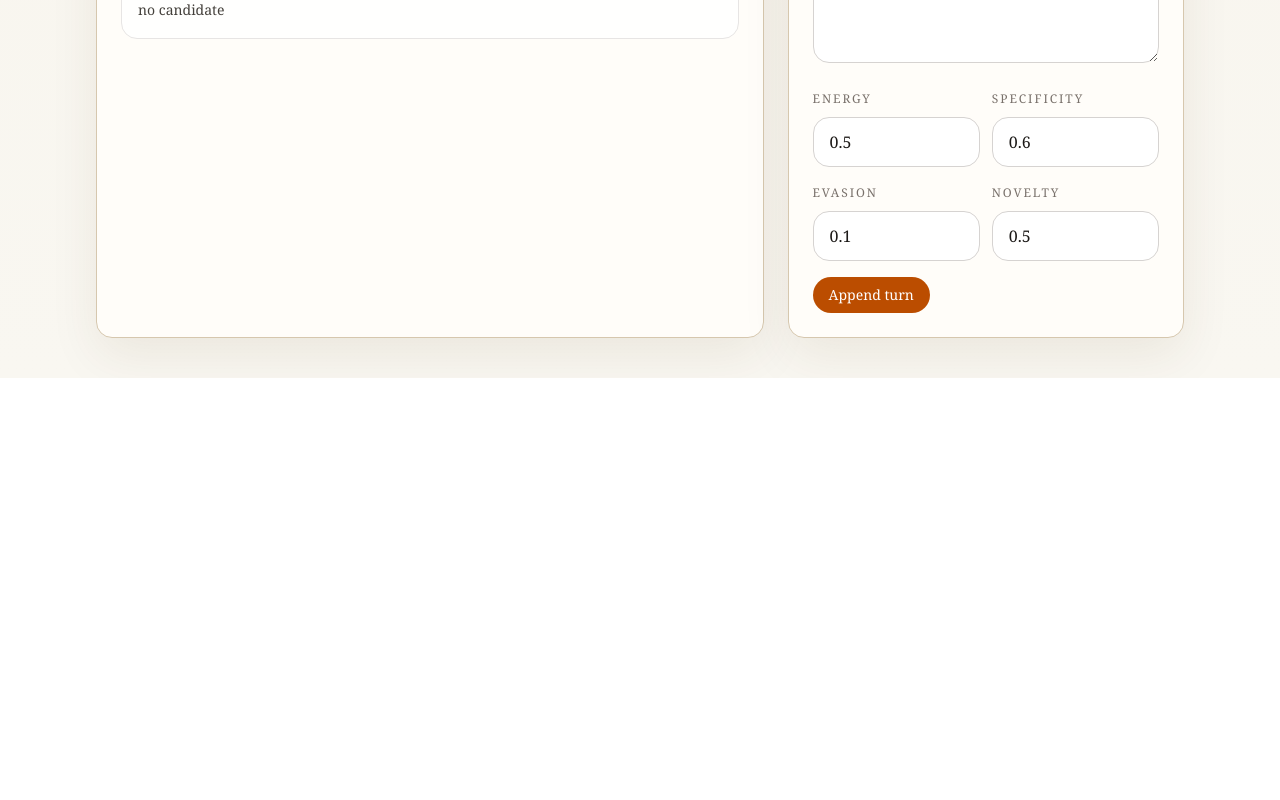
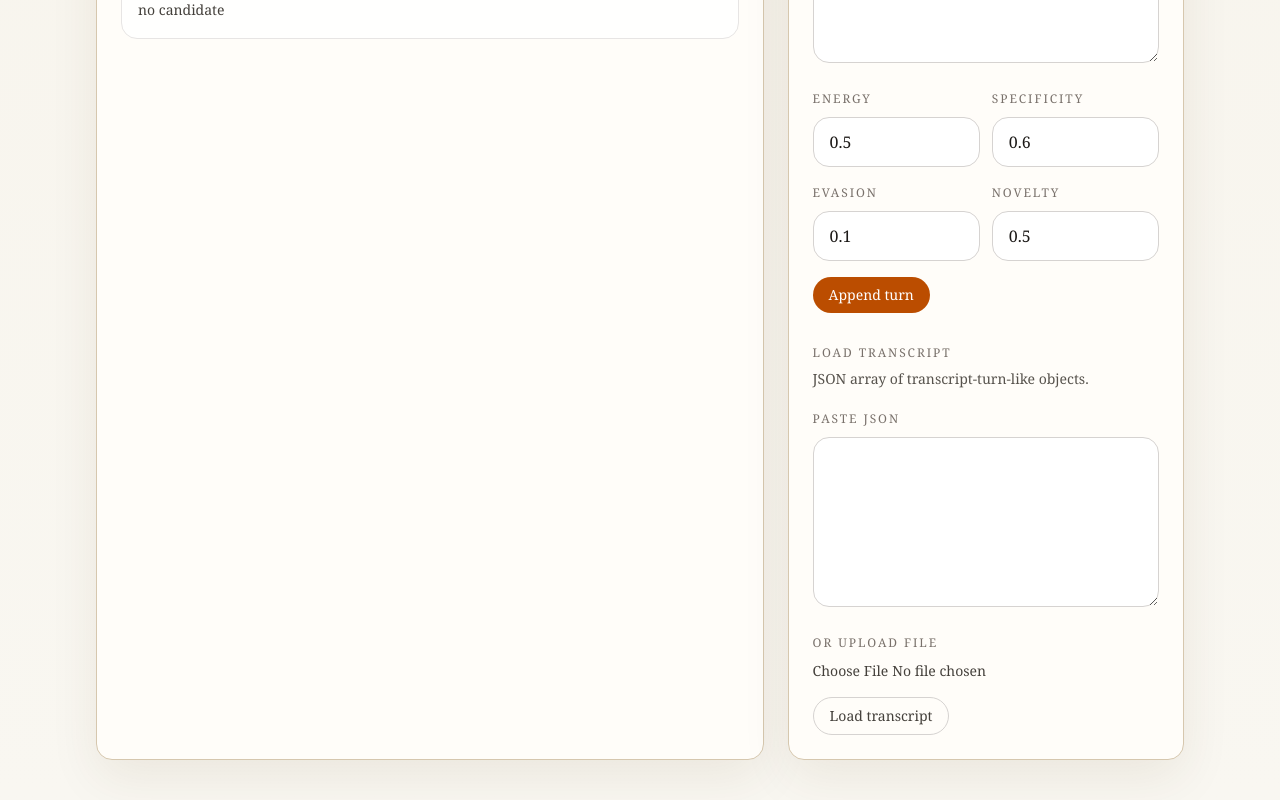
Before and after one commit to DillonPatterson/CuedUp, a Next.js app: page /interview/1/replay in a window 1280 px wide. Shown: the part 2514-3314 px from the top of the page. Before the commit the page ends 2892 px from the top, so only its background shows below. Built offline with nearby package versions, Linux system fonts and the light colour scheme.

Commit message:
Add replay-only transcript JSON loader

```diff
--- a/components/live/interview-replay.tsx
+++ b/components/live/interview-replay.tsx
@@ -9,7 +9,10 @@ import { ThreadBank } from "@/components/live/thread-bank";
 import { TopicMap } from "@/components/live/topic-map";
 import { TranscriptPanel } from "@/components/live/transcript-panel";
 import { buildInterviewSessionTimeline } from "@/lib/state/interview-session-timeline";
-import { appendManualTranscriptTurn } from "@/lib/transcript/manual-turns";
+import {
+  appendManualTranscriptTurn,
+  importReplayTranscriptTurns,
+} from "@/lib/transcript/manual-turns";
 
 type InterviewReplayProps = {
   displaySessionId: string;
@@ -119,6 +122,20 @@ export function InterviewReplay({
     });
   }
 
+  function handleImportTranscript(rawTranscript: string) {
+    const nextTurns = importReplayTranscriptTurns(
+      replayLocalTurns,
+      engineSessionId,
+      rawTranscript,
+    );
+
+    startTransition(() => {
+      setReplayLocalTurns(nextTurns);
+      setCurrentSnapshotIndex(nextTurns.length);
+      setIsAutoplaying(false);
+    });
+  }
+
   return (
     <div className="grid gap-6 xl:grid-cols-[1.6fr_0.95fr]">
       <TranscriptPanel
@@ -156,7 +173,10 @@ export function InterviewReplay({
         currentDecision={currentSnapshot.decisionLogEntry}
         recentDecisions={recentDecisions}
       />
-      <ReplayTranscriptInput onAppend={handleAppendTurn} />
+      <ReplayTranscriptInput
+        onAppend={handleAppendTurn}
+        onImport={handleImportTranscript}
+      />
     </div>
   );
 }
--- a/components/live/replay-transcript-input.tsx
+++ b/components/live/replay-transcript-input.tsx
@@ -6,6 +6,7 @@ import type { ManualTranscriptTurnDraft } from "@/lib/transcript/manual-turns";
 
 type ReplayTranscriptInputProps = {
   onAppend: (draft: ManualTranscriptTurnDraft) => void;
+  onImport: (rawTranscript: string) => void;
 };
 
 const initialDraft: ManualTranscriptTurnDraft = {
@@ -27,8 +28,11 @@ const speakerOptions: TranscriptTurn["speaker"][] = [
 
 export function ReplayTranscriptInput({
   onAppend,
+  onImport,
 }: ReplayTranscriptInputProps) {
   const [draft, setDraft] = useState(initialDraft);
+  const [rawTranscript, setRawTranscript] = useState("");
+  const [loadError, setLoadError] = useState<string | null>(null);
 
   function handleSubmit(event: React.FormEvent<HTMLFormElement>) {
     event.preventDefault();
@@ -57,6 +61,40 @@ export function ReplayTranscriptInput({
       ...currentDraft,
       [key]: Number.isFinite(nextValue) ? nextValue : 0,
     }));
+  }
+
+  function handleImportSubmit(event: React.FormEvent<HTMLFormElement>) {
+    event.preventDefault();
+
+    try {
+      onImport(rawTranscript);
+      setLoadError(null);
+      setRawTranscript("");
+    } catch (error) {
+      setLoadError(
+        error instanceof Error ? error.message : "Unable to load transcript.",
+      );
+    }
+  }
+
+  async function handleFileChange(event: React.ChangeEvent<HTMLInputElement>) {
+    const file = event.target.files?.[0];
+
+    if (!file) {
+      return;
+    }
+
+    try {
+      onImport(await file.text());
+      setLoadError(null);
+      setRawTranscript("");
+    } catch (error) {
+      setLoadError(
+        error instanceof Error ? error.message : "Unable to load transcript.",
+      );
+    } finally {
+      event.target.value = "";
+    }
   }
 
   return (
@@ -175,6 +213,52 @@ export function ReplayTranscriptInput({
           Append turn
         </button>
       </form>
+
+      <form className="mt-8 space-y-4" onSubmit={handleImportSubmit}>
+        <div>
+          <p className="text-xs font-medium uppercase tracking-[0.16em] text-stone-500">
+            Load transcript
+          </p>
+          <p className="mt-2 text-sm text-stone-600">
+            JSON array of transcript-turn-like objects.
+          </p>
+        </div>
+
+        <label className="block">
+          <span className="text-xs font-medium uppercase tracking-[0.16em] text-stone-500">
+            Paste JSON
+          </span>
+          <textarea
+            value={rawTranscript}
+            onChange={(event) => setRawTranscript(event.target.value)}
+            rows={6}
+            className="mt-2 w-full rounded-2xl border border-stone-300 bg-white px-4 py-3 text-stone-900"
+          />
+        </label>
+
+        <label className="block">
+          <span className="text-xs font-medium uppercase tracking-[0.16em] text-stone-500">
+            Or upload file
+          </span>
+          <input
+            type="file"
+            accept=".json,application/json,text/json"
+            onChange={handleFileChange}
+            className="mt-2 block w-full text-sm text-stone-700"
+          />
+        </label>
+
+        {loadError ? (
+          <p className="text-sm text-rose-700">{loadError}</p>
+        ) : null}
+
+        <button
+          type="submit"
+          className="rounded-full border border-stone-300 px-4 py-2 text-sm font-medium text-stone-700 transition hover:border-stone-400"
+        >
+          Load transcript
+        </button>
+      </form>
     </section>
   );
 }
--- a/lib/transcript/manual-turns.ts
+++ b/lib/transcript/manual-turns.ts
@@ -1,3 +1,4 @@
+import { z } from "zod";
 import {
   transcriptTurnInputSchema,
   transcriptTurnSchema,
@@ -14,6 +15,36 @@ export type ManualTranscriptTurnDraft = Omit<
 const MANUAL_TURN_STEP_MS = 15_000;
 const FALLBACK_TIMESTAMP = "2026-03-14T10:00:00.000Z";
 const MANUAL_TURN_ID_PREFIX = "00000000-0000-4000-8000-";
+const REPLAY_IMPORT_DEFAULTS = {
+  speaker: "guest" as const,
+  energyScore: 0.5,
+  specificityScore: 0.6,
+  evasionScore: 0.1,
+  noveltyScore: 0.5,
+  threadIdLink: null,
+};
+
+const replayImportedTurnSchema = z.object({
+  speaker: transcriptTurnInputSchema.shape.speaker.default(
+    REPLAY_IMPORT_DEFAULTS.speaker,
+  ),
+  text: transcriptTurnInputSchema.shape.text,
+  energyScore: transcriptTurnInputSchema.shape.energyScore.default(
+    REPLAY_IMPORT_DEFAULTS.energyScore,
+  ),
+  specificityScore: transcriptTurnInputSchema.shape.specificityScore.default(
+    REPLAY_IMPORT_DEFAULTS.specificityScore,
+  ),
+  evasionScore: transcriptTurnInputSchema.shape.evasionScore.default(
+    REPLAY_IMPORT_DEFAULTS.evasionScore,
+  ),
+  noveltyScore: transcriptTurnInputSchema.shape.noveltyScore.default(
+    REPLAY_IMPORT_DEFAULTS.noveltyScore,
+  ),
+  threadIdLink: z.string().uuid().nullable().optional().default(null),
+});
+
+const replayImportedTranscriptSchema = z.array(replayImportedTurnSchema);
 
 function countManualTurns(turns: TranscriptTurn[]) {
   return turns.filter((turn) => turn.id.startsWith(MANUAL_TURN_ID_PREFIX)).length;
@@ -65,3 +96,21 @@ export function appendManualTranscriptTurn(
 
   return [...turns, nextTurn];
 }
+
+export function importReplayTranscriptTurns(
+  turns: TranscriptTurn[],
+  sessionId: string,
+  rawTranscript: string,
+) {
+  const parsedTranscript = replayImportedTranscriptSchema.parse(
+    JSON.parse(rawTranscript),
+  );
+
+  // Imported turns intentionally reuse the same replay-local append path as
+  // hand-entered turns so seeded mock turns remain distinct from replay-local
+  // additions, while replay still has only one ordered event stream.
+  return parsedTranscript.reduce(
+    (nextTurns, draft) => appendManualTranscriptTurn(nextTurns, sessionId, draft),
+    turns,
+  );
+}
```
